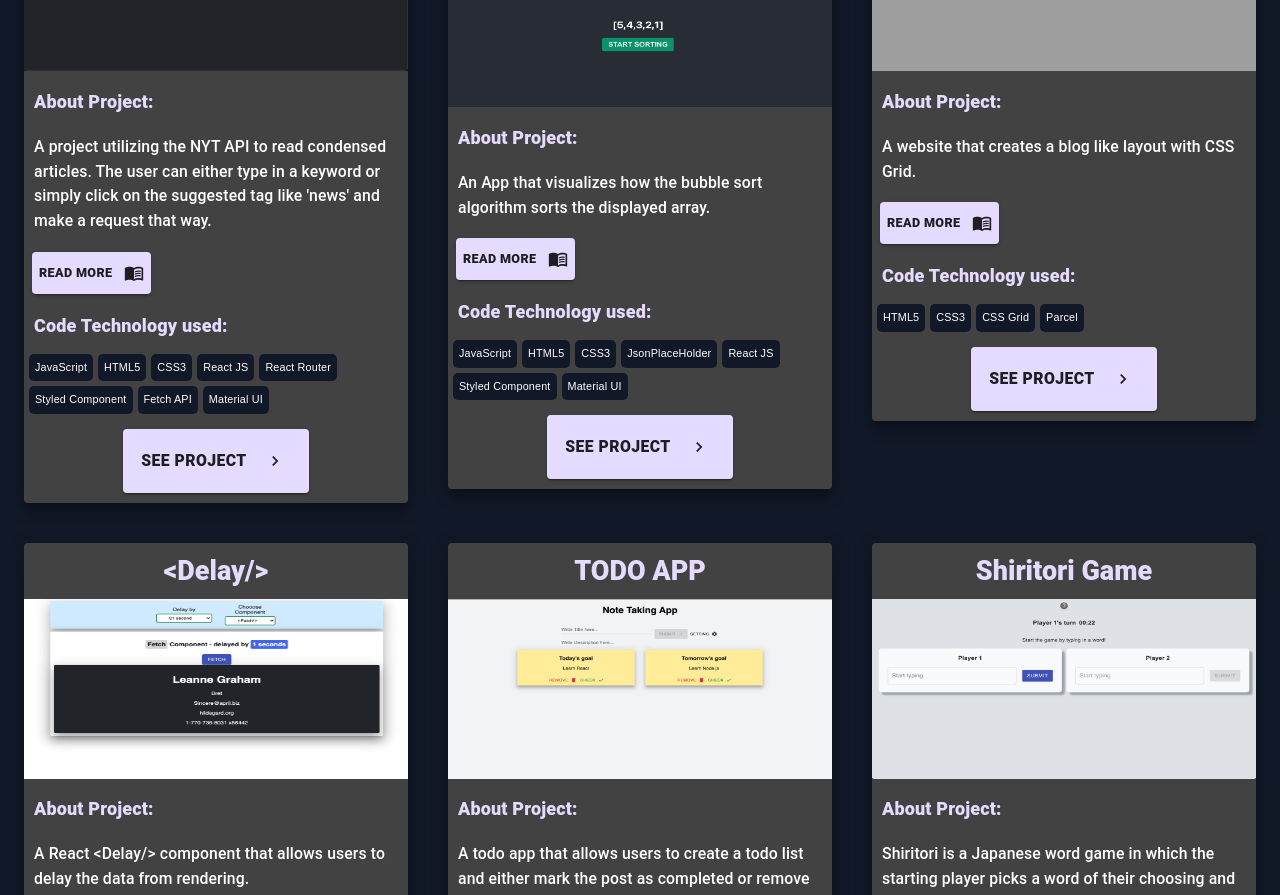
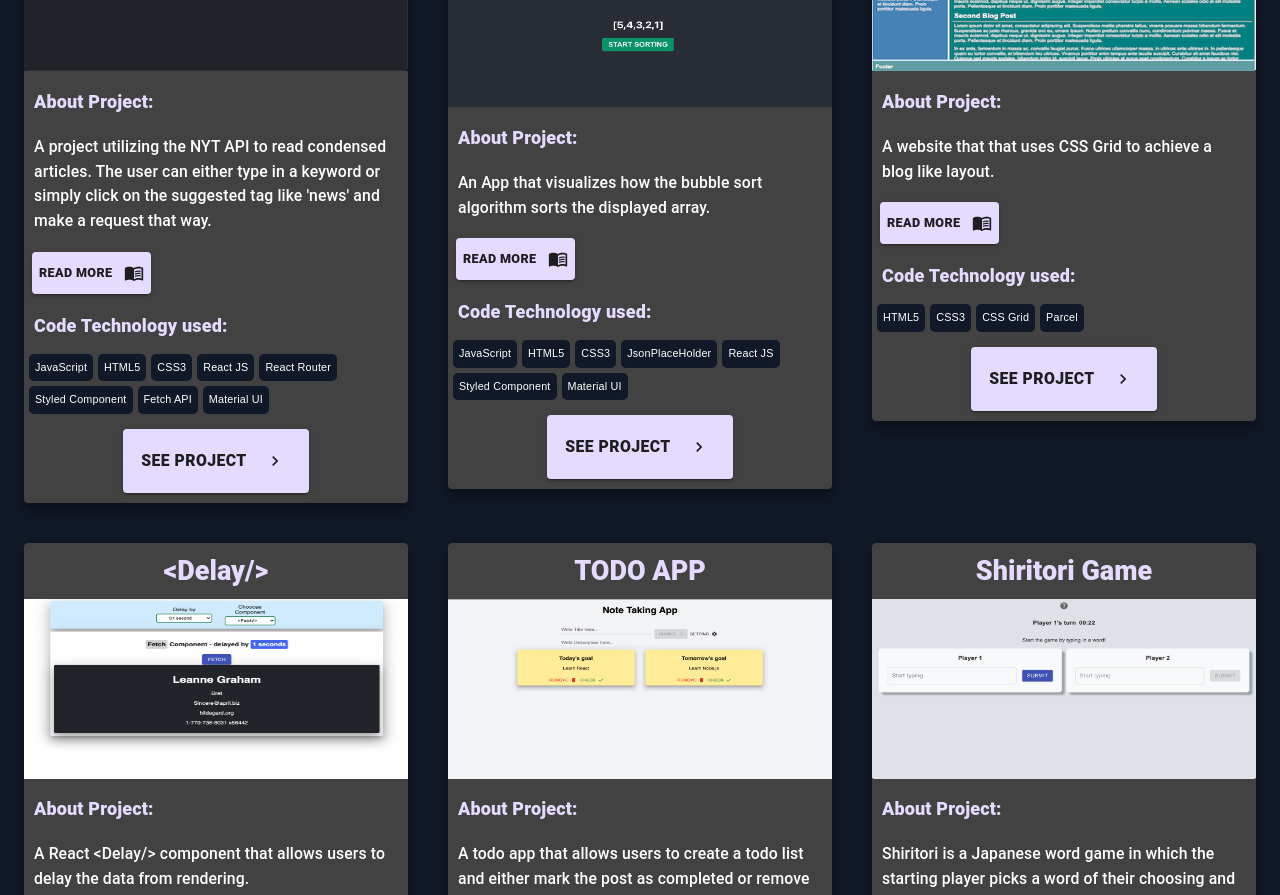
Before and after one commit to YutaMoriJP/Portfolio, a React (Create React App) app: page /project in a window 1280 px wide. Shown: the part 1060-1955 px from the top of the page. Built offline with nearby package versions, Linux system fonts and the light colour scheme; grey boxes are pictures that could not be loaded.

Commit message:
fixed grid blog project data

```diff
--- a/src/data/project.js
+++ b/src/data/project.js
@@ -137,12 +137,13 @@ const projects = [
     img: blogGrid,
     id: uuidv4(),
     url: "https://optimistic-yalow-468b7e.netlify.app/",
-    description: "A website that creates a blog like layout with CSS Grid.",
+    description:
+      "A website that that uses CSS Grid to achieve a blog like layout.",
     details: [
       {
         title: "Grid Layout - Blog",
         content:
-          "This project tries to simulate a simple blog like layout with CSS Grid. The header's grid area is the full 10 column grid cell. And the sidebar only spans couple cells and the main section's grid area covers the remaining grid cells. The footer has the same treatment as the header. To make the layout responsive, I used media queries, to push the sidebar below the main section, using grid-row, so the sidebar is placed right below the main content. The other change is also that now the sidebar and main section's grid area now covers the entire column.",
+          "This project tries to simulate a simple blog like layout with CSS Grid. The header's grid area is the full 10 column grid cell. And the sidebar only spans couple cells while the main section's grid area covers the remaining grid cells. The footer has the same treatment as the header. To make the layout responsive, I used media queries, to push the sidebar below the main section, using grid-row, so the sidebar is placed right below the main content. The other change is that now the sidebar and main section's grid area now covers the entire column. The reasoning is the limited view port of a mobile device.",
       },
     ],
     tags: [
```
Also changed, not shown: src/Images/blogGrid.png (added).
